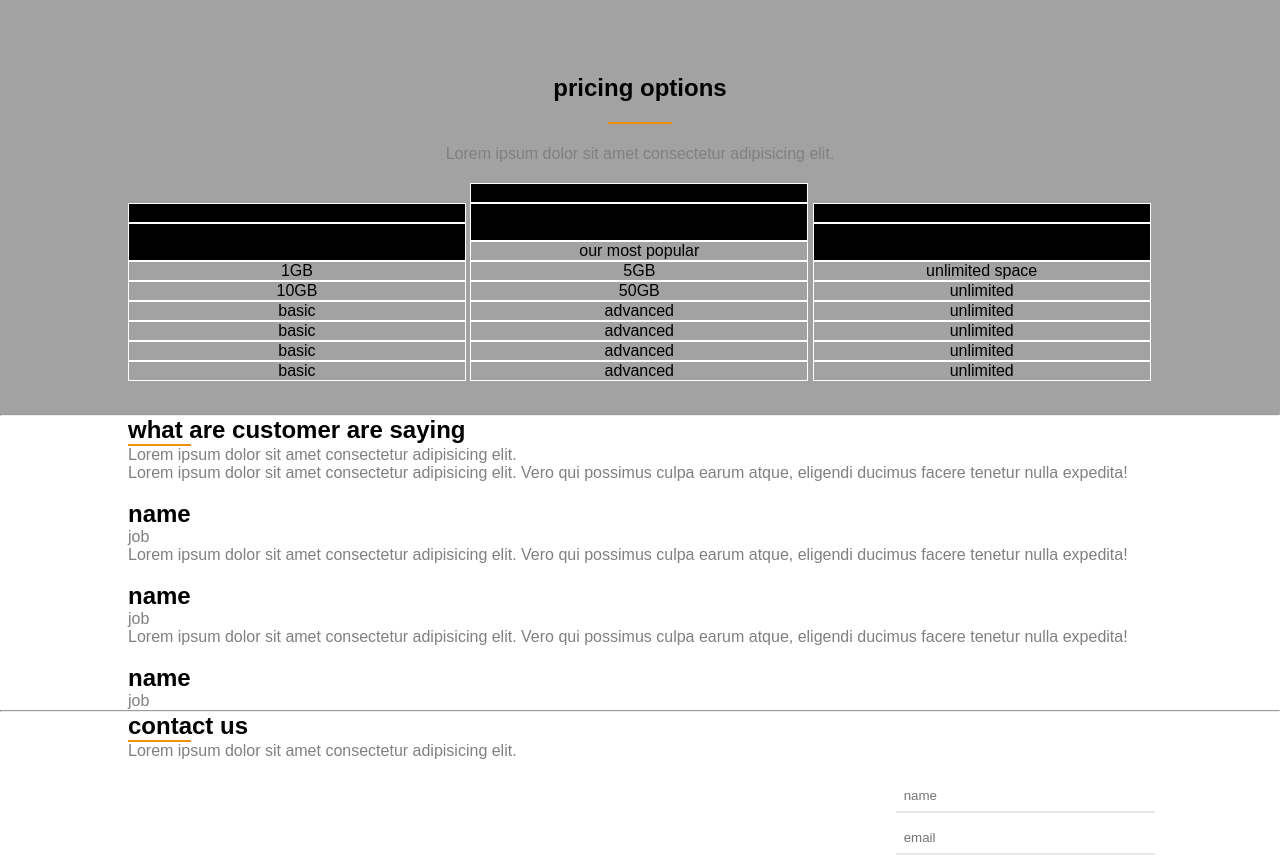
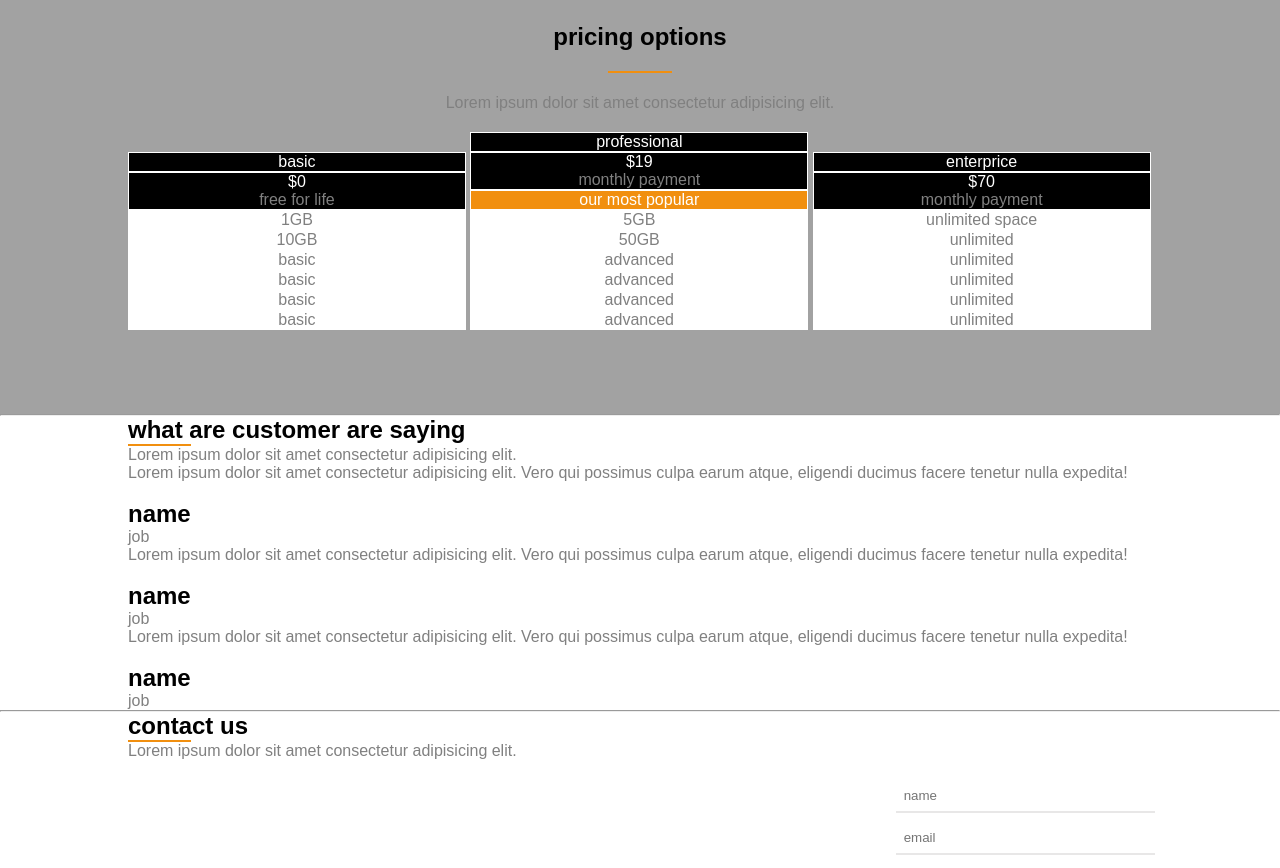
Before and after one commit to zeina123445/web_design26, a plain HTML site: page task4/index.html in a window 1280 px wide. Shown: the part 1600-2468 px from the top of the page. Drawn offline with Linux system fonts and the light colour scheme; files whose address does not match are found by name.

Commit message:
updates0n4

```diff
--- a/task4/index.html
+++ b/task4/index.html
@@ -122,39 +122,40 @@
        </div>
        <div class="sec4">
         <ul>
-            <li class="black-color">basic</li>
-            <li class="black-color"><p>$0</p>free for life</li>
-            <li>1GB</li>
-            <li>10GB</li>
-            <li>basic</li>
-            <li>basic</li>
-            <li>basic</li>
-            <li>basic</li>
+            <li class="black-color white-c">basic</li>
+            <li class="black-color p-color"><p class="white-c">$0</p>free for life</li>
+            <li class="c-li bo-color">1GB</li>
+            <li class="c-li">10GB</li>
+            <li class="c-li">basic</li>
+            <li class="c-li">basic</li>
+            <li class="c-li">basic</li>
+            <li class="c-li">basic</li>
         </ul>
        </div>
        <div class="sec4">
         <ul>
-            <li class="black-color">professional</li>
-            <li class="black-color"><p>$19</p>monthly payment</li>
-            <li><p>our most popular</p></li>
-            <li>5GB</li>
-            <li>50GB</li>
-            <li>advanced</li>
-            <li>advanced</li>
-            <li>advanced</li>
-            <li>advanced</li>
+            <li class="black-color white-c">professional</li>
+            <li class="black-color p-color"><p class="white-c">$19</p>monthly payment</li>
+            <li class="o-bgc"><p class="white-c">our most popular</p></li>
+            <li class="c-li">5GB</li>
+            <li class="c-li">50GB</li>
+            <li class="c-li">advanced</li>
+            <li class="c-li">advanced</li>
+            <li class="c-li">advanced</li>
+            <li class="c-li">advanced</li>
         </ul>
        </div>
        <div class="sec4">
         <ul>
-            <li class="black-color">enterprice</li>
-            <li class="black-color"><p>$70</p>monthly payment</li>
-            <li>unlimited space</li>
-            <li>unlimited</li>
-            <li>unlimited</li>
-            <li>unlimited</li>
-            <li>unlimited</li>
-            <li>unlimited</li>
+            <li class="black-color white-c">enterprice</li>
+            <li class="black-color p-color"><p class="white-c">$70</p>monthly payment</li>
+            <li class="c-li bo-color">unlimited space</li>
+            <li class="c-li">unlimited</li>
+            <li class="c-li">unlimited</li>
+            <li class="c-li">unlimited</li>
+            <li class="c-li">unlimited</li>
+           <li class="c-li">unlimited</li>
+
         </ul>
         </div>
        </div>
--- a/task4/nav.css
+++ b/task4/nav.css
@@ -31,6 +31,13 @@
 }
 .p-color{
     color: gray;
+}
+.o-bgc{
+    background-color:rgb(241, 143, 15) ;
+}
+.bo-color{
+    border-bottom:rgb(241, 143, 15) solid ;
+    border: solid 2px;
 }
 .padding-top-bottom{
     padding: 6% 0%;
@@ -261,13 +268,19 @@
 .text-card4{
     text-align: center;
     margin-bottom: 2%;
+    margin-top: -5%;
 }
 .hr-seconary{
     margin: 2% auto;
 }
-li {
+.sec4 li {
     text-align: center;
     border: solid 1px white;
+
+}
+.c-li{
+     color: gray;
+    background-color: white;
 }
 .black-color{
     background-color: black;
```
